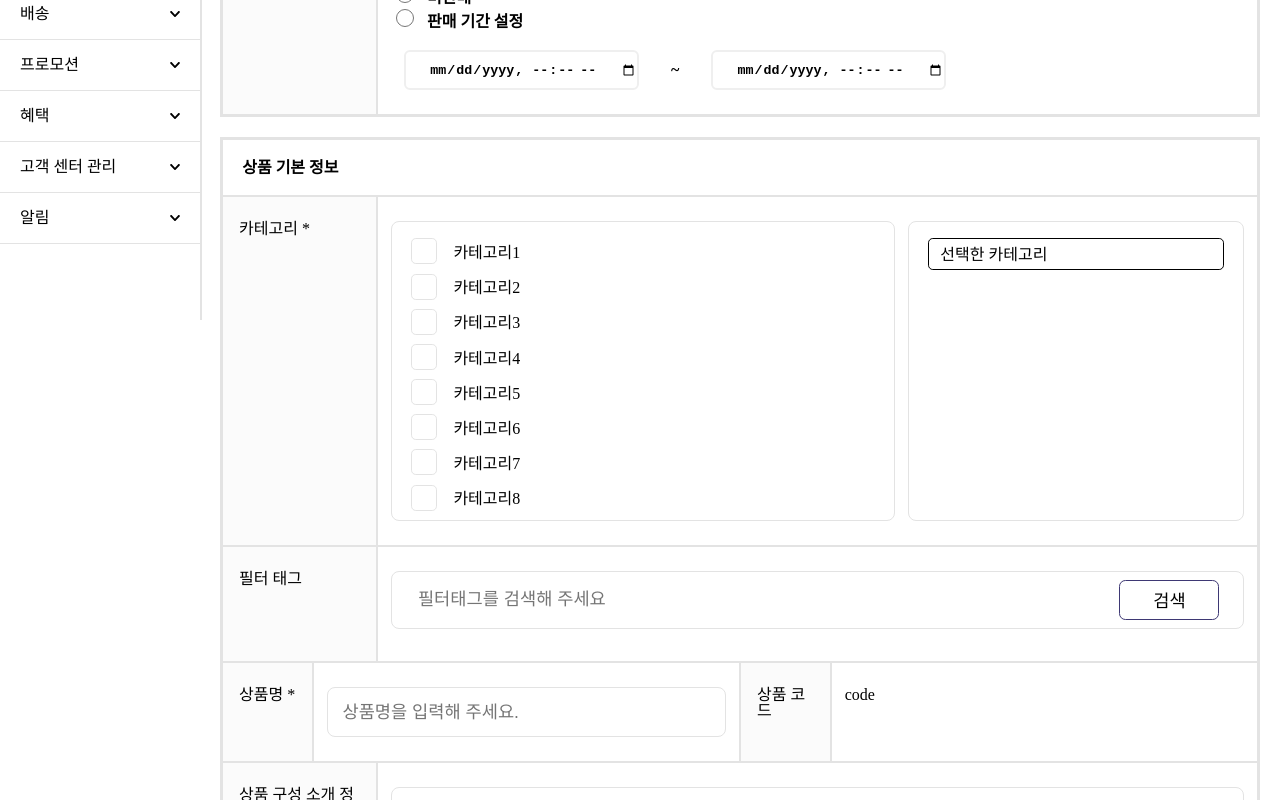
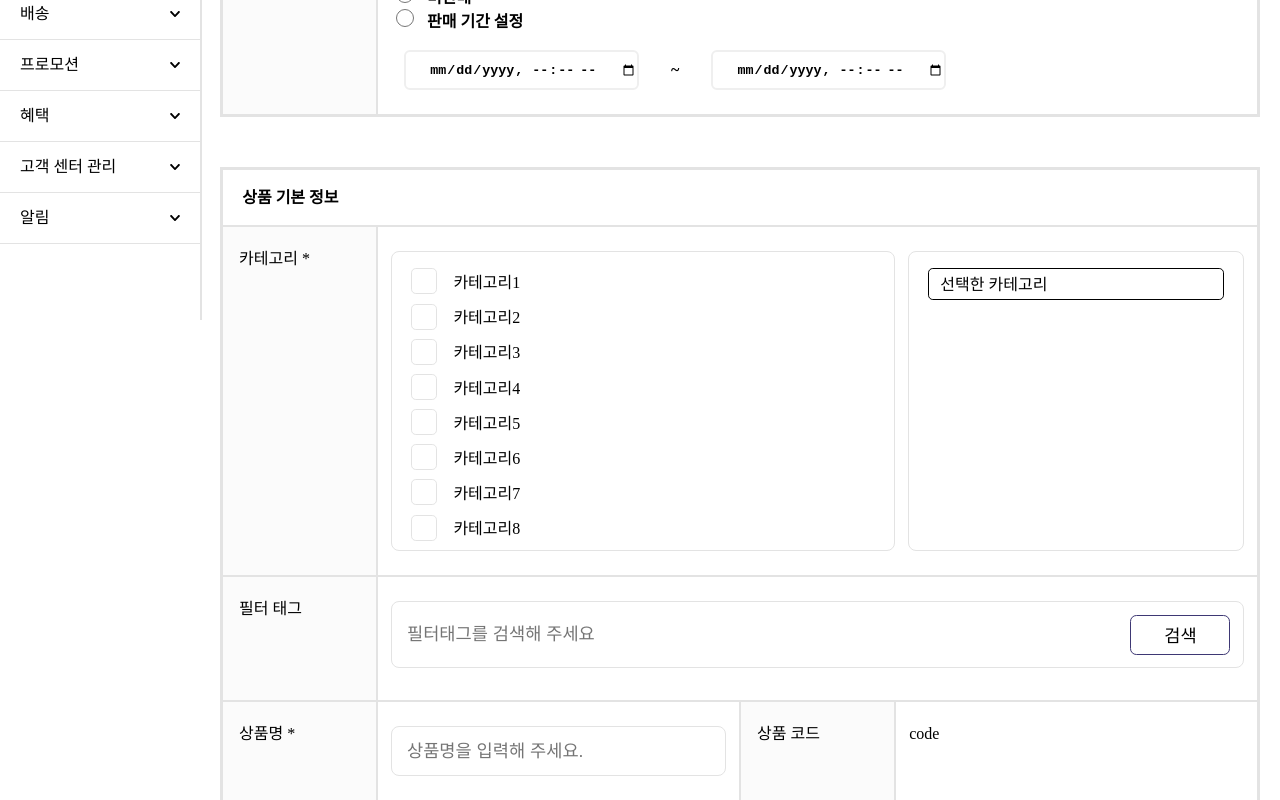
Before and after one commit to PreOnBoarding-Team17/Week1_Product_Registration, a React (Create React App) app: page / in a window 1280 px wide. Shown: the part 480-1280 px from the top of the page. Built offline with nearby package versions, Linux system fonts and the light colour scheme.

Commit message:
chore: scss 안맞는 부분 수정

```diff
--- a/src/Components/ProductInformation/index.jsx
+++ b/src/Components/ProductInformation/index.jsx
@@ -23,11 +23,11 @@ function ProductInformation() {
       </div>
       <div className="menu">
         <div className="left-menu">상품명 *</div>
-        <div className="right-menu name-menu">
+        <div className="name-menu">
           <ProductName />
         </div>
         <div className="left-menu">상품 코드</div>
-        <div className="right-menu name-menu">code</div>
+        <div className="name-menu">code</div>
       </div>
       <div className="menu">
         <div className="left-menu">상품 구성 소개 정보 *</div>
--- a/src/Components/ProductInformation/scss/ProductFilterTag.scss
+++ b/src/Components/ProductInformation/scss/ProductFilterTag.scss
@@ -2,9 +2,9 @@
   display: flex;
   align-items: center;
   flex-wrap: nowrap;
-  justify-content: space-around;
+  justify-content: space-between;
   width: 100%;
-  padding: 0.5rem;
+  padding: 0.8rem;
   color: #000;
   margin-right: 0.5rem;
   margin-bottom: 0.5rem;
--- a/src/Components/ProductInformation/scss/ProductInformation.scss
+++ b/src/Components/ProductInformation/scss/ProductInformation.scss
@@ -5,6 +5,9 @@ input:focus {
 .name-menu {
   margin: 0;
   width: calc(70% / 2);
+  padding: 1.5rem 0.8rem;
+  border: 1px solid #e3e3e3;
+  box-sizing: border-box;
 }
 
 .product-input__container {
--- a/src/Utils/Styles/common.scss
+++ b/src/Utils/Styles/common.scss
@@ -1,7 +1,7 @@
 .gray-box {
   border: 2px solid #e3e3e3;
   box-sizing: border-box;
-  margin: 20px;
+  margin: 20px 20px 50px;
   box-sizing: border-box;
 }
 
```
